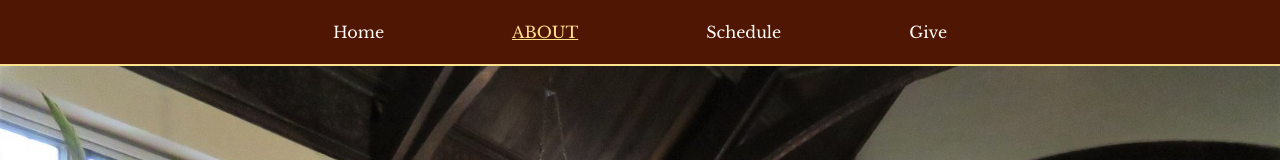
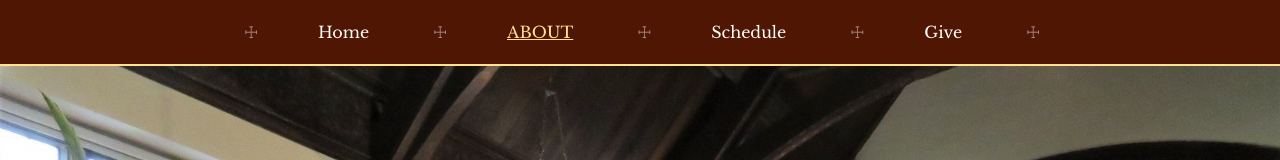
Before and after one commit to alyssadowns/flower-guild-tablet, a plain HTML site: page about.html in a window 1280 px wide. Shown: the top 160 px of the page. Drawn offline with nearby package versions, Linux system fonts and the light colour scheme.

Commit message:
Update about.html

```diff
--- a/about.html
+++ b/about.html
@@ -16,10 +16,15 @@
     <header>
         <nav>
           <ul class="nav_links">
+            <li class="nav_item" id="navDecorative">&#9769;</li>
             <li class="nav_item"><a href="./index.html">Home</a></li>
+            <li class="nav_item" id="navDecorative">&#9769;</li>
             <li class="nav_item" id="currentLink"><a href="./about.html">About</a></li>
+            <li class="nav_item" id="navDecorative">&#9769;</li>
             <li class="nav_item"><a href="./schedule.html">Schedule</a></li>
+            <li class="nav_item" id="navDecorative">&#9769;</li>
             <li class="nav_item"><a href="./give.html">Give</a></li>
+            <li class="nav_item" id="navDecorative">&#9769;</li>
           </ul>
         </nav>
     </header>
```
